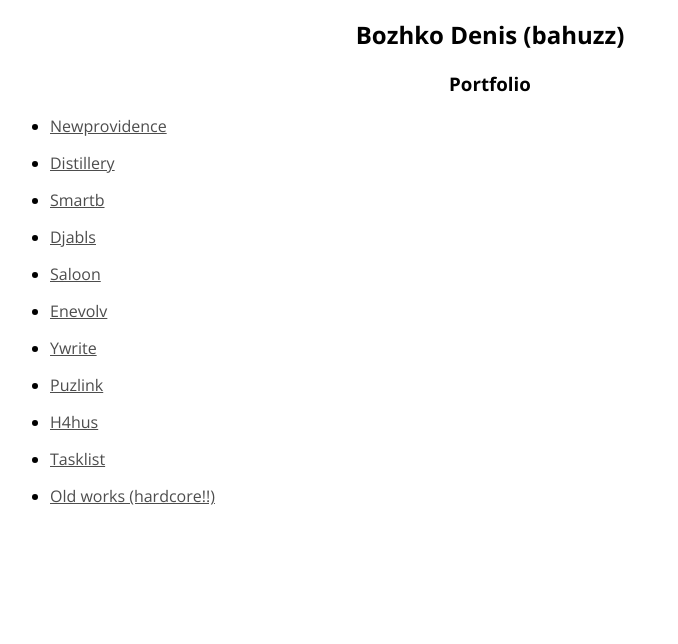
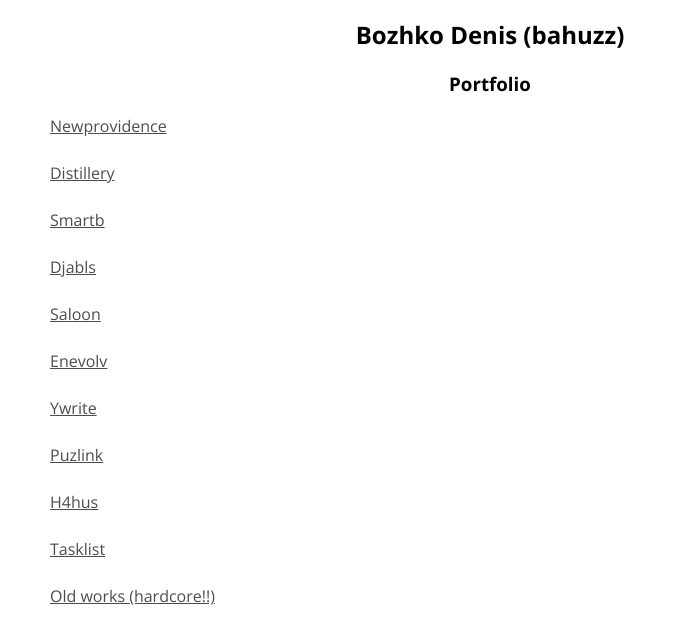
Before and after one commit to bahuzz/bahuzz.github.io, a website: page index.html in a window 1280 px wide. Shown: the part 54-698 px from the top of the page, without its empty margins (150-828 px from the left). Drawn offline with nearby package versions, Linux system fonts and the light colour scheme.

Commit message:
index styling

```diff
--- a/index.html
+++ b/index.html
@@ -14,7 +14,8 @@
 			margin: auto;
 		}
 		li {
-			margin-bottom: 15px;
+			margin-bottom: 25px;
+			list-style: none;
 		}
 		a {
 			color: #4d4d4d;
```
Lines whose indentation alone changed are shown as unchanged.
